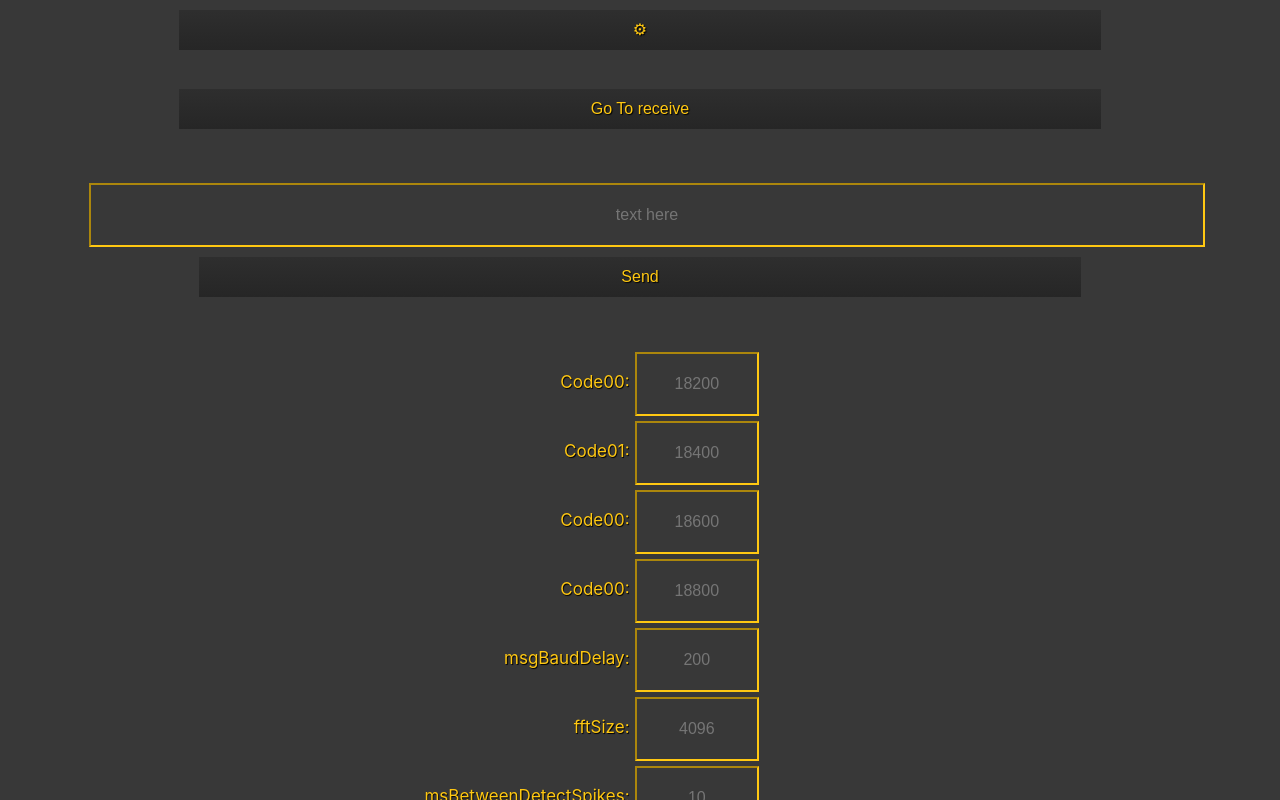
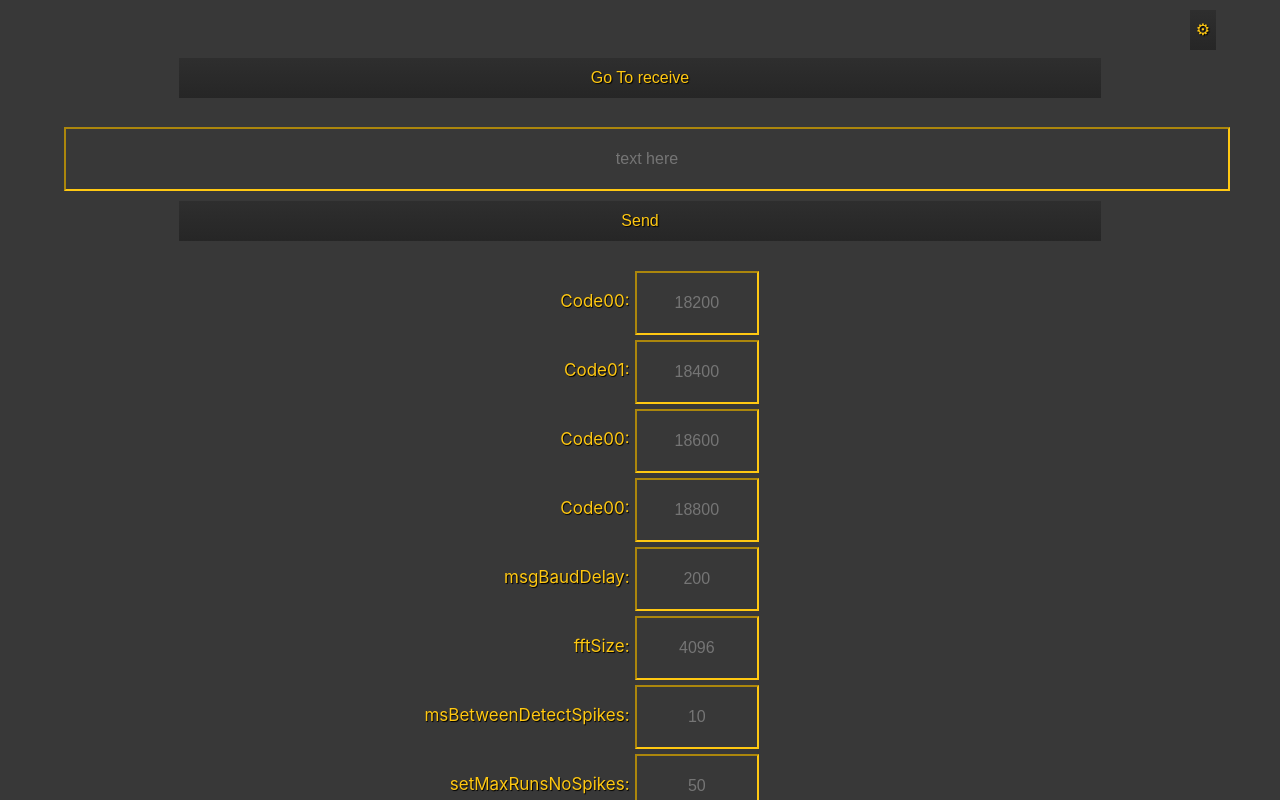
Before and after one commit to gugajazz/Sine_messaging, a React (Create React App) app: page / in a window 1280 px wide. Shown: the top 800 px of the page. Built offline with nearby package versions, Linux system fonts and the light colour scheme.

Commit message:
gears wip2

```diff
--- a/src/App.js
+++ b/src/App.js
@@ -25,7 +25,7 @@ function App() {
 
                 <button id="gearBtn">⚙</button>
 
-                <br/><br/>
+                <br/><br/><br/><br/>
 
                 <button onClick={ () => {
                         setPage("send")
--- a/src/Sender.js
+++ b/src/Sender.js
@@ -148,7 +148,8 @@ function Sender() {
 
     return (
 
-        <div className="controls">
+        <div>
+
 
             <br/><br/>
 
--- a/src/app.css
+++ b/src/app.css
@@ -242,6 +242,15 @@ form label:after {
     content: ":";
 }
 
+#gearBtn {
+    display: inline-block;
+    float: right;
+    clear: right;
+    text-align: center;
+    width: 2.6rem;
+    font-size: 1.6rem;
+}
+
 form input {
     width: 50%;
     height: 50px;
```
